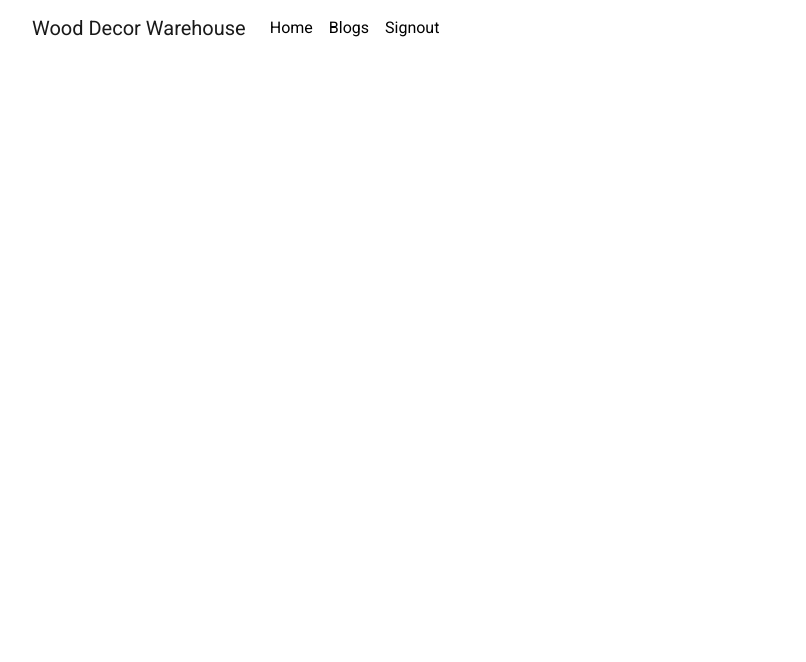
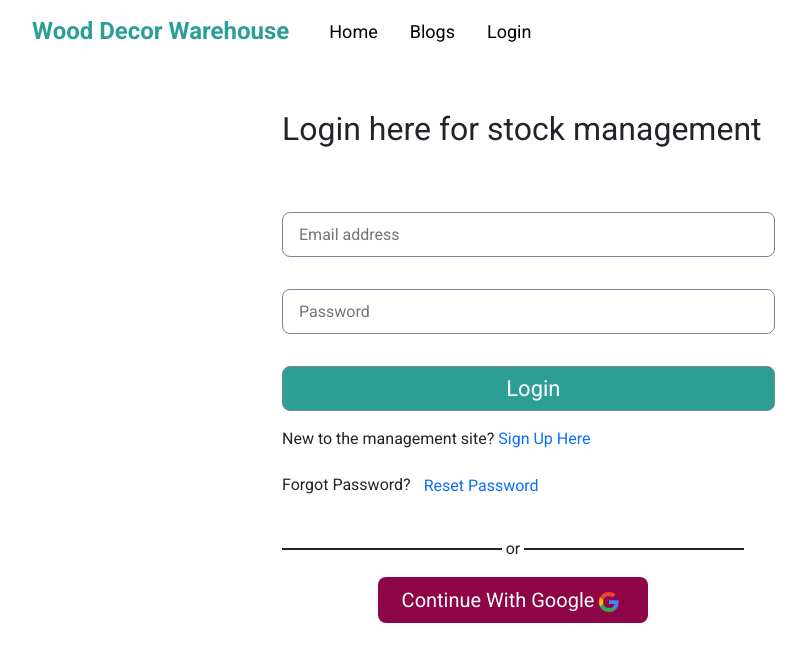
Before and after one commit to Fatema-Nawrin/Warehouse-management-clientside, a React (Create React App) app: page /login in a window 1280 px wide. Shown: the top 662 px of the page, without its empty margins (50-856 px from the left). Built offline with nearby package versions, Linux system fonts and the light colour scheme; no server answers.

Commit message:
login sigin page added

```diff
--- a/package.json
+++ b/package.json
@@ -14,6 +14,7 @@
     "react-firebase-hooks": "^5.0.3",
     "react-router-dom": "^6.3.0",
     "react-scripts": "5.0.1",
+    "react-toastify": "^9.0.1",
     "web-vitals": "^2.1.4"
   },
   "scripts": {
--- /dev/null
+++ b/src/Pages/Login/Login/Login.css
@@ -0,0 +1,33 @@
+.form {
+    width: 80%;
+    margin: auto
+}
+
+.form input {
+    margin: 1rem 0;
+    width: 80%;
+    padding-left: 1rem;
+    border: 1px solid lightslategray;
+    height: 45px;
+    border-radius: 0.5rem;
+}
+
+.submit-button {
+    color: white;
+    background-color: rgb(44, 158, 149);
+    font-size: 22px;
+}
+
+.submit-button:hover {
+    background-color: white;
+    border: 2px solid rgb(32, 129, 120);
+    color: rgb(44, 158, 149);
+}
+
+@media screen and (min-width: 1200px) {
+
+    .form {
+        width: 50%;
+        margin: auto
+    }
+}
--- a/src/Pages/Login/Login/Login.js
+++ b/src/Pages/Login/Login/Login.js
@@ -1,9 +1,78 @@
-import React from 'react';
+import React, { useRef } from 'react';
+import { Link, useLocation, useNavigate } from 'react-router-dom';
+import { toast, ToastContainer } from 'react-toastify';
+import { useSendPasswordResetEmail, useSignInWithEmailAndPassword } from 'react-firebase-hooks/auth';
+import auth from '../../../firebase.init';
+import 'react-toastify/dist/ReactToastify.css';
+import Loading from '../../Shared/Loading/Loading';
+import Social from '../Social/Social';
+import './Login.css'
+
 
 const Login = () => {
+    const emailRef = useRef('');
+    const passwordRef = useRef('');
+    const location = useLocation();
+    const navigate = useNavigate();
+    const [
+        signInWithEmailAndPassword,
+        user,
+        loading,
+        error,
+    ] = useSignInWithEmailAndPassword(auth);
+    const [sendPasswordResetEmail, sending, error2] = useSendPasswordResetEmail(auth);
+
+    if (sending || loading) {
+        return <Loading></Loading>
+    }
+
+    let errorDiv;
+    if (error || error2) {
+        errorDiv = <div>
+            <p className='text-danger'>Error:{error?.message}</p>
+        </div>
+    }
+
+    const handleSubmit = (event) => {
+        event.preventDefault();
+        const email = emailRef.current.value;
+        const password = passwordRef.current.value;
+        signInWithEmailAndPassword(email, password);
+    }
+    const resetPassword = async () => {
+        const email = emailRef.current.value;
+        if (email) {
+            await sendPasswordResetEmail(email);
+            toast('Verification mail has been sent.')
+        }
+        else {
+            toast('Email Address is required')
+        }
+    }
+    let from = location.state?.from?.pathname || "/";
+    if (user) {
+        navigate(from, { replace: true });
+    }
+
     return (
-        <div>
-
+        <div className='container form'>
+            <h2 className='my-md-3 my-lg-5'>Login here for stock management</h2>
+            <form onSubmit={handleSubmit}>
+                <input type="email" ref={emailRef} name="email" id="" placeholder='Email address' required />
+                <br />
+                <input type="password" ref={passwordRef} name="password" id="" placeholder='Password' required />
+                <br />
+                <input className='submit-button' type="submit" value="Login" />
+                {errorDiv}
+                <p>New to the management site?
+                    <Link className='text-decoration-none' to='/signin'> Sign Up Here</Link>
+                </p>
+                <p>Forgot Password?
+                    <button className='text-decoration-none btn btn-link' onClick={resetPassword}>Reset Password</button>
+                </p>
+            </form>
+            <Social></Social>
+            <ToastContainer></ToastContainer>
         </div>
     );
 };
--- a/src/Pages/Login/Signin/Signin.js
+++ b/src/Pages/Login/Signin/Signin.js
@@ -1,9 +1,62 @@
+import { async } from '@firebase/util';
 import React from 'react';
+import { useCreateUserWithEmailAndPassword, useSendEmailVerification } from 'react-firebase-hooks/auth';
+import { Link, useNavigate } from 'react-router-dom';
+import { ToastContainer } from 'react-toastify';
+import auth from '../../../firebase.init';
+import 'react-toastify/dist/ReactToastify.css';
+import Loading from '../../Shared/Loading/Loading';
+import Social from '../Social/Social';
 
 const Signin = () => {
+    const navigate = useNavigate()
+    const [
+        createUserWithEmailAndPassword,
+        user,
+        loading,
+        error,
+    ] = useCreateUserWithEmailAndPassword(auth);
+    const [sendEmailVerification, sending] = useSendEmailVerification(
+        auth
+    );
+    if (sending || loading) {
+        return <Loading></Loading>
+    }
+
+    let errorDiv;
+    if (error) {
+        errorDiv = <div>
+            <p className='text-danger'>Error:{error?.message}</p>
+        </div>
+    }
+
+    const handleSubmit = async (event) => {
+        event.preventDefault();
+        const name = event.target.name.value;
+        const email = event.target.email.value;
+        const password = event.target.password.value;
+        await createUserWithEmailAndPassword(email, password);
+        await sendEmailVerification();
+        navigate('/home')
+    }
     return (
-        <div>
-
+        <div className='container form'>
+            <h2 className='m-md-3 my-lg-5'>Sign Up Here</h2>
+            <form onSubmit={handleSubmit}>
+                <input type="text" name="name" id="" placeholder='Name' required />
+                <br />
+                <input type="email" name="email" id="" placeholder='Email address' required />
+                <br />
+                <input type="password" name="password" id="" placeholder='Password' required />
+                <br />
+                <input className='submit-button' type="submit" value="Sign In" />
+                {errorDiv}
+                <p>Already have an acoount?
+                    <Link className='text-decoration-none' to='/login'> Go to Login Page</Link>
+                </p>
+            </form>
+            <ToastContainer></ToastContainer>
+            <Social></Social>
         </div>
     );
 };
--- /dev/null
+++ b/src/Pages/Login/Social/Social.css
@@ -0,0 +1,13 @@
+.google-button {
+    color: white;
+    background-color: rgb(141, 5, 71);
+    font-size: 20px;
+    border: none;
+    border-radius: 0.5rem;
+}
+
+.google-button:hover {
+    background-color: white;
+    border: 3px solid rgb(129, 32, 79);
+    color: rgb(130, 26, 76);
+}
--- /dev/null
+++ b/src/Pages/Login/Social/Social.js
@@ -0,0 +1,43 @@
+import React from 'react';
+import { useSignInWithGoogle } from 'react-firebase-hooks/auth';
+import { useNavigate } from 'react-router-dom';
+import auth from '../../../firebase.init';
+import Loading from '../../Shared/Loading/Loading';
+import logo from '../../../images/google-logo.png';
+import './Social.css'
+
+const Social = () => {
+    const [signInWithGoogle, user, loading, error] = useSignInWithGoogle(auth);
+    const navigate = useNavigate();
+    if (user) {
+        navigate('/home')
+    }
+    if (loading) {
+        return <Loading></Loading>
+    }
+
+    let errorDiv;
+    if (error) {
+        errorDiv = <div>
+            <p className='text-danger'>Error:{error?.message}</p>
+        </div>
+    }
+    return (
+        <div className='w-75 text-center'>
+            <div className='d-flex align-items-center justify-content-center'>
+                <div style={{ height: '2px' }} className='bg-dark w-50'></div>
+                <p className='mt-3 px-1'> or </p>
+                <div style={{ height: '2px' }} className='bg-dark w-50'></div>
+            </div>
+            {errorDiv}
+            <button onClick={() => signInWithGoogle()} className='px-4 py-2 google-button'>Continue With Google
+                <img
+                    className='px-1'
+                    style={{ width: '30px' }}
+                    src={logo} alt="" />
+            </button>
+        </div>
+    );
+};
+
+export default Social;
--- a/src/Pages/Shared/Header/Header.css
+++ b/src/Pages/Shared/Header/Header.css
@@ -0,0 +1,12 @@
+.title {
+    font-size: 24px;
+    font-weight: bold;
+}
+
+.header-nav {
+    font-size: 18px;
+}
+
+.header-nav a {
+    margin-left: 1rem;
+}
--- a/src/Pages/Shared/Header/Header.js
+++ b/src/Pages/Shared/Header/Header.js
@@ -14,18 +14,18 @@ const Header = () => {
         <div>
             <Navbar collapseOnSelect expand="lg" variant="light">
                 <Container>
-                    <Navbar.Brand href="/">Wood Decor Warehouse</Navbar.Brand>
+                    <Navbar.Brand href="/" className='title' style={{ color: ' rgb(44, 159, 149)' }}>Wood Decor Warehouse</Navbar.Brand>
                     <Navbar.Toggle aria-controls="responsive-navbar-nav" />
                     <Navbar.Collapse id="responsive-navbar-nav">
-                        <Nav className="me-auto">
+                        <Nav className="me-auto header-nav">
                             <Nav.Link style={{ color: 'black' }} href="/home">Home</Nav.Link>
                             <Nav.Link style={{ color: 'black' }} href="/blog">Blogs</Nav.Link>
-
                             {
                                 user ?
+                                    <Nav.Link style={{ color: 'black' }} href="/login" onClick={handleSignOut}>Sign Out</Nav.Link>
+                                    :
                                     <Nav.Link style={{ color: 'black' }} href="/login">Login</Nav.Link>
-                                    :
-                                    <Nav.Link style={{ color: 'black' }} href="/login" onClick={handleSignOut}>Signout</Nav.Link>
+
                             }
 
                         </Nav>
@@ -33,7 +33,7 @@ const Header = () => {
                 </Container>
             </Navbar>
 
-        </div>
+        </div >
     );
 };
 
--- /dev/null
+++ b/src/Pages/Shared/Loading/Loading.js
@@ -0,0 +1,12 @@
+import React from 'react';
+import { Spinner } from 'react-bootstrap';
+
+const Loading = () => {
+    return (
+        <div style={{ height: '500px' }} className='d-flex justify-content-center align-items-center'>
+            <Spinner animation='grow' variant='dark'></Spinner>
+        </div>
+    );
+};
+
+export default Loading;
```
Also changed, not shown: src/images/google-logo.png (added), 1 other file (tests, documents, lock files or other folders).
